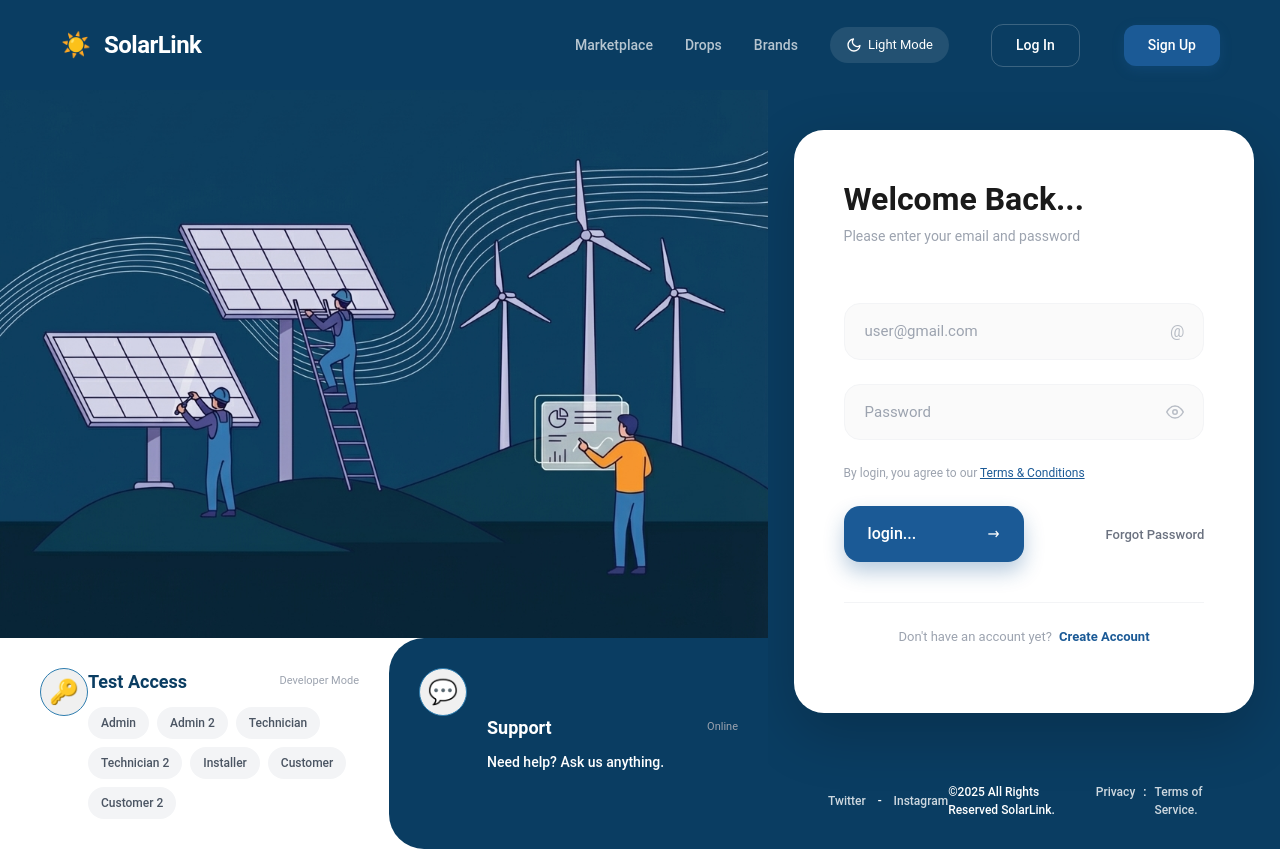
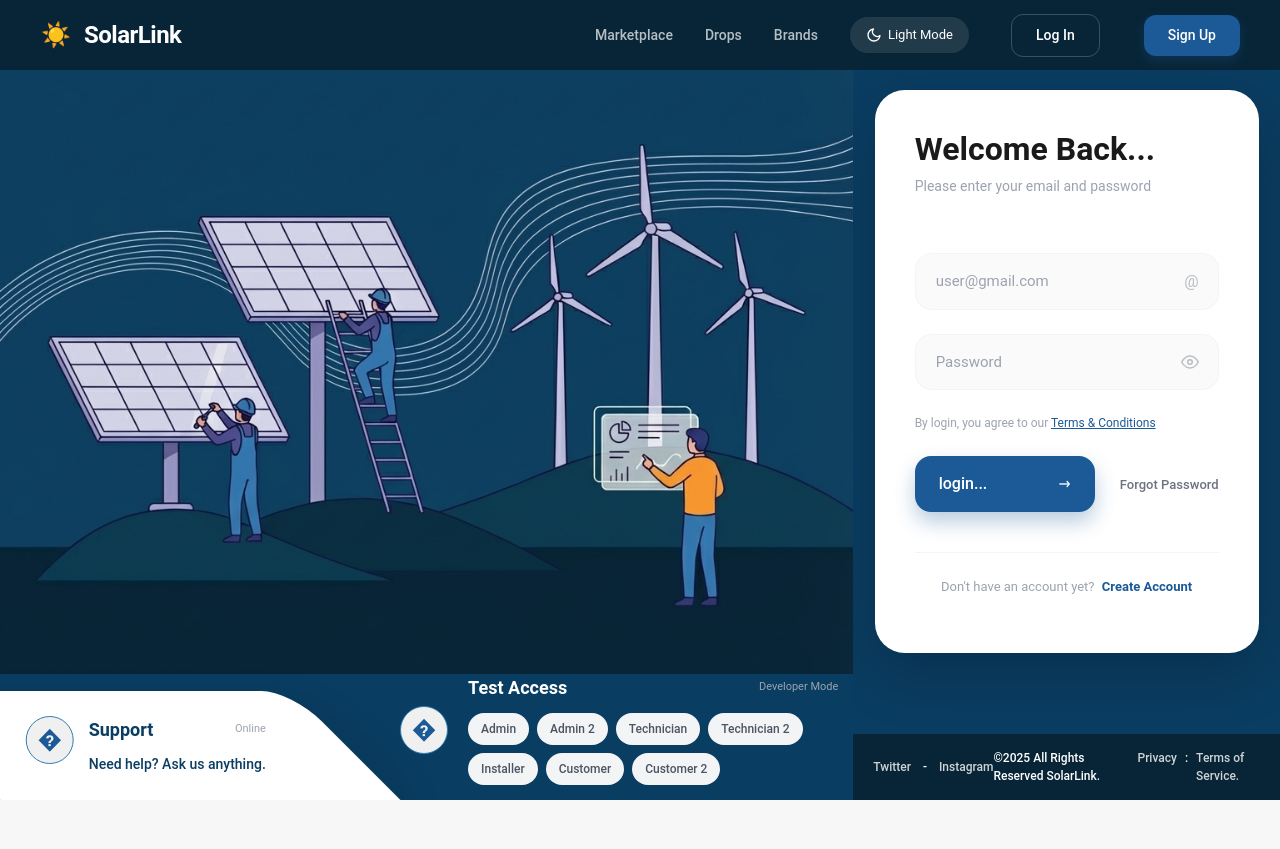
Before and after one commit to Dotnet-and-Angular/solarLink, an Angular app: page /login in a window 1280 px wide. After the commit the page ends 800 px from the top, so only its background shows below. Built offline with nearby package versions, Linux system fonts and the light colour scheme.

Commit message:
feat: Refactor login page layout with skewed chat widget, updated header/footer, and responsive section sizing.

```diff
--- a/src/app/components/login/login.component.html
+++ b/src/app/components/login/login.component.html
@@ -41,9 +41,26 @@
 
             <div class="widgets-container">
                 <!-- Test Credentials Widget (repurposed Chat Widget) -->
+                <!-- Chat Widget (Support) -->
                 <div class="chat-widget">
                     <div class="avatar">
-                        <div class="avatar-placeholder">🔑</div>
+                        <div class="avatar-placeholder">�</div>
+                    </div>
+                    <div class="chat-content">
+                        <div class="chat-header">
+                            <span class="chat-name">Support</span>
+                            <span class="chat-time">Online</span>
+                        </div>
+                        <div class="chat-message">
+                            Need help? Ask us anything.
+                        </div>
+                    </div>
+                </div>
+
+                <!-- Test Credentials Widget (Developer Mode) -->
+                <div class="dummy-widget">
+                    <div class="avatar">
+                        <div class="avatar-placeholder">�</div>
                     </div>
                     <div class="chat-content">
                         <div class="chat-header">
@@ -57,22 +74,6 @@
                                 {{cred.role}}
                             </span>
                             }
-                        </div>
-                    </div>
-                </div>
-
-                <!-- Dummy Widget (Duplicate) -->
-                <div class="dummy-widget">
-                    <div class="avatar">
-                        <div class="avatar-placeholder">💬</div>
-                    </div>
-                    <div class="chat-content">
-                        <div class="chat-header">
-                            <span class="chat-name">Support</span>
-                            <span class="chat-time">Online</span>
-                        </div>
-                        <div class="chat-message">
-                            Need help? Ask us anything.
                         </div>
                     </div>
                 </div>
--- a/src/app/components/login/login.component.scss
+++ b/src/app/components/login/login.component.scss
@@ -9,15 +9,17 @@
   flex-direction: column;
   /* Removed overflow: hidden to allow scroll */
   border-radius: 0;
+  // background-color: #082537;
 }
 
 /* Header */
 .header {
-  height: 90px;
+  background-color: #082537; /* Darker Header Background */
+  height: 70px; /* Reduced height */
   display: flex;
   justify-content: space-between;
   align-items: center;
-  padding: 0 60px;
+  padding: 0 40px;
   flex-shrink: 0; /* Prevent header from shrinking */
 }
 
@@ -124,14 +126,16 @@
 }
 
 .illustration-section {
-  flex: 1.5; /* Takes up more space on the left (~60%) */
+  flex: 0 0 66.666%;
+  width: 66.666%;
+  max-width: 66.666%;
   position: relative;
   display: flex;
   flex-direction: column; /* Stack children vertically */
   justify-content: space-between; /* Space out content */
-  min-height: 600px; /* Minimum height for illustration */
+  min-height: 500px; /* Reduced minimum height */
   overflow: hidden;
-  background-color: white;
+  background-color: transparent;
 }
 
 .illustration-container {
@@ -213,39 +217,58 @@
     position: relative;
     margin-top: auto; /* Push to bottom */
     width: 100%;
-    background: transparent; /* Remove unified background */
-    border-radius: 0;
+    background: transparent;
     display: flex;
-    align-items: stretch;
-    justify-content: space-between;
+    align-items: flex-end; /* Align to bottom */
+    justify-content: flex-start;
     z-index: 20;
     pointer-events: auto;
+    overflow: visible;
+    padding-bottom: 0; /* Removed extra space */
 }
 
-/* Chat Widget - Left Half content */
+/* Chat Widget - Angular White Card */
 .chat-widget {
-    flex: 1; /* Split half */
+    flex: 0 0 auto;
+    width: auto;
+    min-width: 380px;
     background: white;
-    border-radius: 0 35px 0 0; /* Top-Right Radius only */
+    border-radius: 0 30px 0 0; /* Rounded Top-Right Tip */
     display: flex;
-    padding: 30px;
-    padding-left: 40px;
-    min-height: 140px;
+    padding: 25px 80px 25px 80px; /* Padding compensates for skew */
     height: auto;
-    color: var(--color-primary-dark, #0A3D62); /* Brand text color */
+    gap: 15px;
+    color: var(--color-primary-dark, #0A3D62);
+
+    /* 45 Degree Skew as requested */
+    -webkit-transform: skewX(45deg);
+    transform: skewX(45deg);
+    transform-origin: bottom left;
+    box-shadow: 10px 10px 30px rgba(0,0,0,0.1);
+    z-index: 10;
 }
 
-/* Dummy Widget - Right Half content */
+/* Unskew Chat Content */
+.chat-widget > * {
+    -webkit-transform: skewX(-45deg);
+    transform: skewX(-45deg);
+}
+
+/* Dummy Widget / Test Access - Transparent */
 .dummy-widget {
-  flex: 1; /* Split half */
-  background: var(--color-primary-dark, #0A3D62); /* Brand Primary Dark */
-  border-radius:  35px 0 0 35px; /* Bottom-Left Radius only */
-  border-left: none;
+  flex: 1;
+  background: transparent; /* No background */
   display: flex;
   gap: 20px;
-  padding: 30px;
-  position: relative;
-  color: white; /* White text */
+  padding: 0 15px 15px 0px; /* Offset from the skewed white card */
+  align-items: center;
+  color: white;
+  z-index: 5;
+}
+
+/* Reset Unskew for Dummy Widget */
+.dummy-widget > * {
+  transform: none;
 }
 
 .avatar-placeholder {
@@ -320,7 +343,9 @@
 
 /* Login Section */
 .login-section {
-  flex: 1;
+  flex: 0 0 33.333%;
+  width: 33.333%;
+  max-width: 33.333%;
   display: flex;
   flex-direction: column;
   align-items: center;
@@ -336,14 +361,14 @@
   background: white;
   width: 480px;
   max-width: 90%;
-  padding: 50px;
+  padding: 40px;
   border-radius: 30px;
   box-shadow: 0 20px 60px rgba(0, 0, 0, 0.2);
   display: flex;
   flex-direction: column;
   margin: auto; /* Center in flex container */
-  margin-top: 40px;
-  margin-bottom: 40px;
+  margin-top: 20px;
+  margin-bottom: 20px;
 }
 
 .login-header {
@@ -489,10 +514,11 @@
 
 /* Footer Links - FLEX POSITIONING */
 .footer-links {
+  background-color: #082537; /* Darker Footer Background */
   position: relative;
   width: 100%;
   pointer-events: auto;
-  padding: 30px 60px;
+  padding: 15px 20px;
   display: flex;
   justify-content: space-between;
   align-items: center;
```
